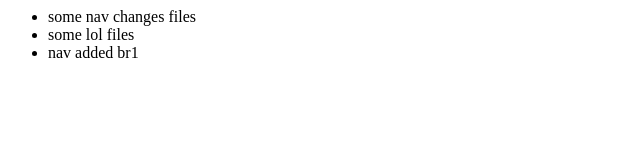
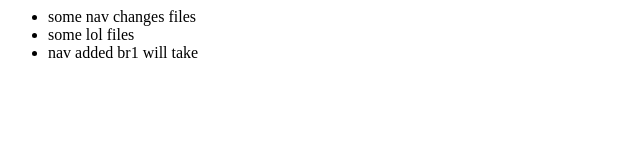
Before and after one commit to navedbc/newGitTest, a plain HTML site: page index.html in a window 1280 px wide. Shown: the full height of the page, 0-640 px from the left. Drawn offline with Linux system fonts and the light colour scheme.

Commit message:
committing conflicting change

```diff
--- a/index.html
+++ b/index.html
@@ -2,6 +2,6 @@
 <ul>
 <li>some nav changes files</li>
 <li>some lol files</li>
-<li>nav added br1</li>
+<li>nav added br1 will take</li>
 </ul>
 </html>
```
